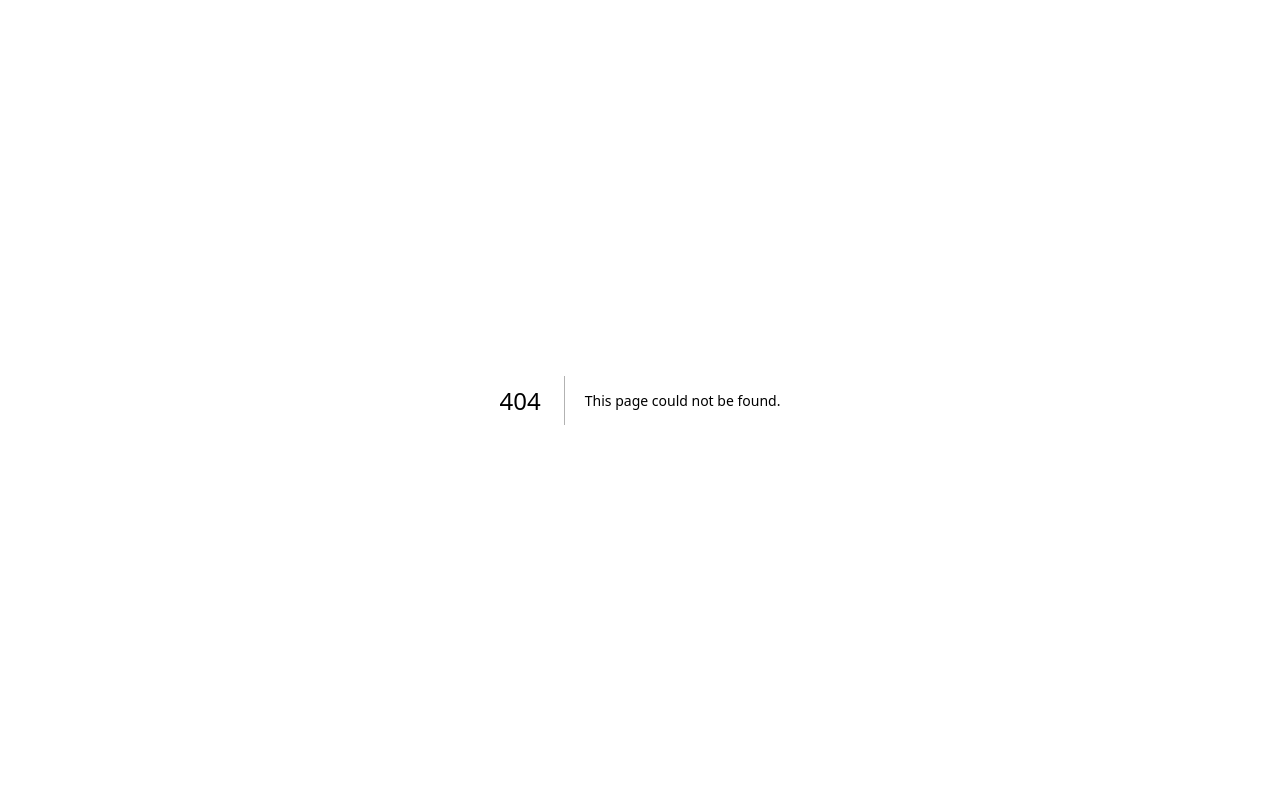
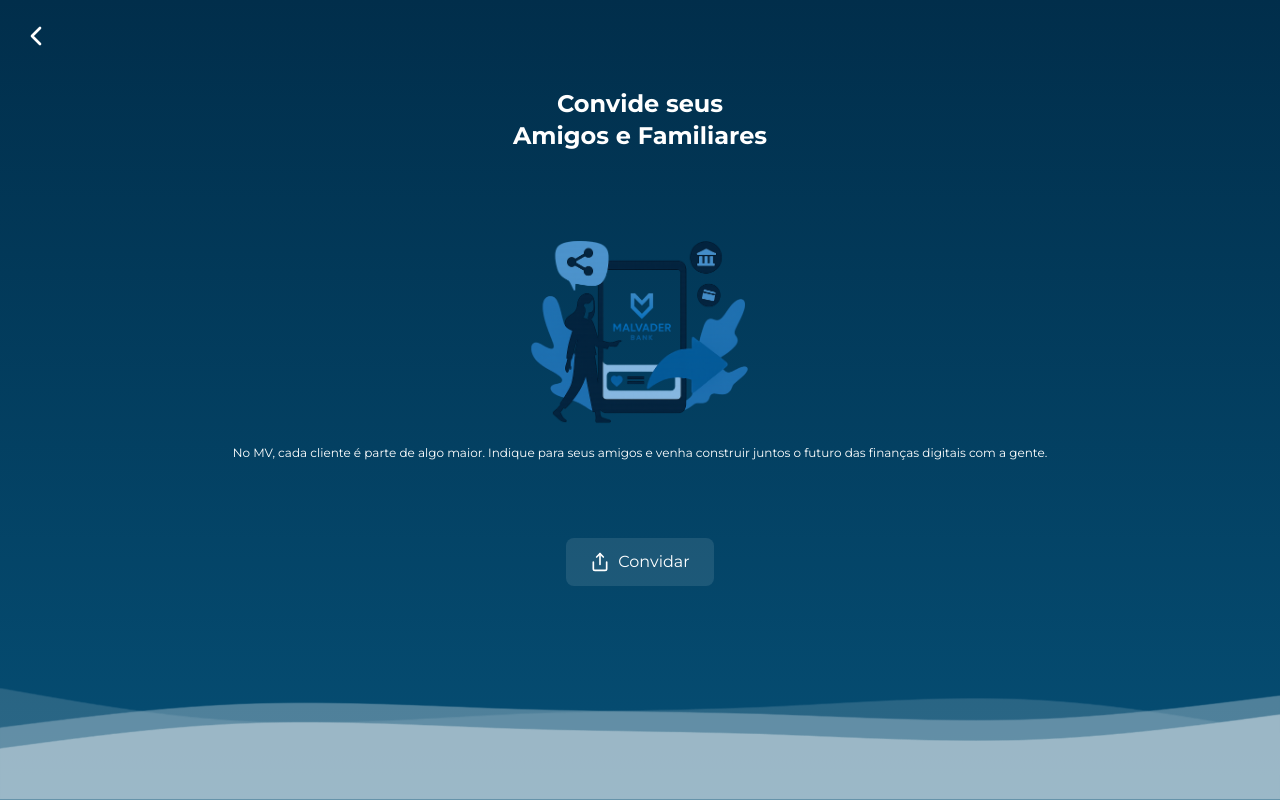
Before and after one commit to LeonardoAtaides/Banco-Malvader, a Next.js app in the folder frontend/: page /Cliente/Convidar in a window 1280 px wide. Before the commit this address had no page. Built offline with nearby package versions, Linux system fonts and the light colour scheme.

Commit message:
add link direcionado ao zap

```diff
--- /dev/null
+++ b/frontend/src/app/Cliente/Convidar/page.tsx
@@ -0,0 +1,70 @@
+"use client";
+
+import React from "react";
+import { ChevronLeft, Share } from "lucide-react";
+import { useRouter } from "next/navigation";
+
+const InvitePage: React.FC = () => {
+  const router = useRouter();
+
+  const handleBack = () => {
+    router.back();
+  };
+
+  const handleWhatsApp = () => {
+    const message = encodeURIComponent("Venha para o banco Malvader");
+    const url = `https://api.whatsapp.com/send?text=${message}`;
+    window.open(url, "_blank");
+  };
+
+  return (
+    <main className="min-h-screen bg-gradient-to-b from-[#012E4B] to-[#064F75] text-white flex flex-col justify-between">
+
+      {/* Header */}
+      <div className="relative">
+        <button
+          className="absolute top-5 left-5 hover:text-white/70 transition"
+          onClick={handleBack}
+        >
+          <ChevronLeft className="w-8 h-8" />
+        </button>
+      </div>
+
+      <h1 className="text-center text-2xl font-bold">
+        Convide seus <br /> Amigos e Familiares
+      </h1>
+
+      {/* Conteúdo principal */}
+      <div className="flex flex-col items-center px-5 space-y-5">
+        <img
+          src="/assets/Invite.png"
+          alt="Convide seus amigos"
+          className="w-60 h-auto"
+        />
+        <p className="text-justify text-[12px]">
+          No MV, cada cliente é parte de algo maior. Indique para seus amigos e
+          venha construir juntos o futuro das finanças digitais com a gente.
+        </p>
+
+        {/* Botão Convidar */}
+        <button
+          onClick={handleWhatsApp}
+          className="mt-14 flex items-center justify-center gap-2 px-6 py-3 bg-white/10 rounded-lg hover:bg-white/90 hover:text-[#012E4B] transition"
+        >
+          <Share className="w-5 h-5" /> Convidar
+        </button>
+      </div>
+
+      {/* Wave no rodapé */}
+      <div className="w-full">
+        <img
+          src="/assets/Wave_white.png"
+          alt="wave"
+          className="w-full h-auto object-cover opacity-60"
+        />
+      </div>
+    </main>
+  );
+};
+
+export default InvitePage;
```
